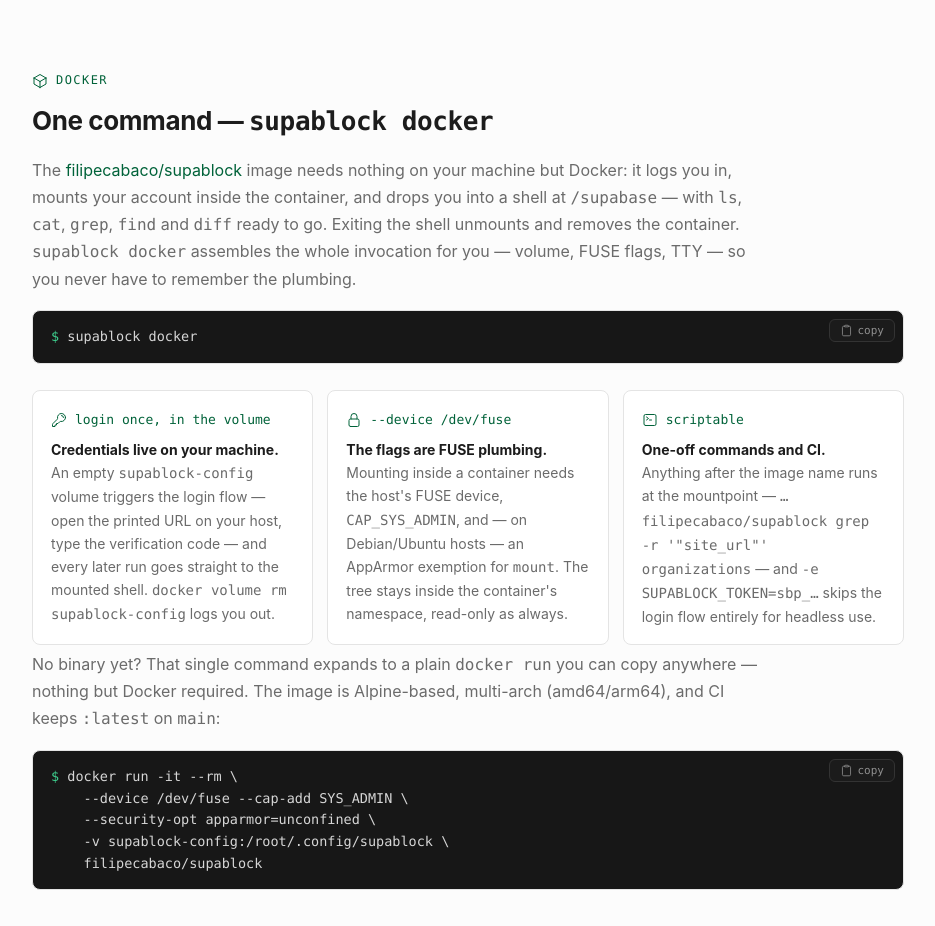
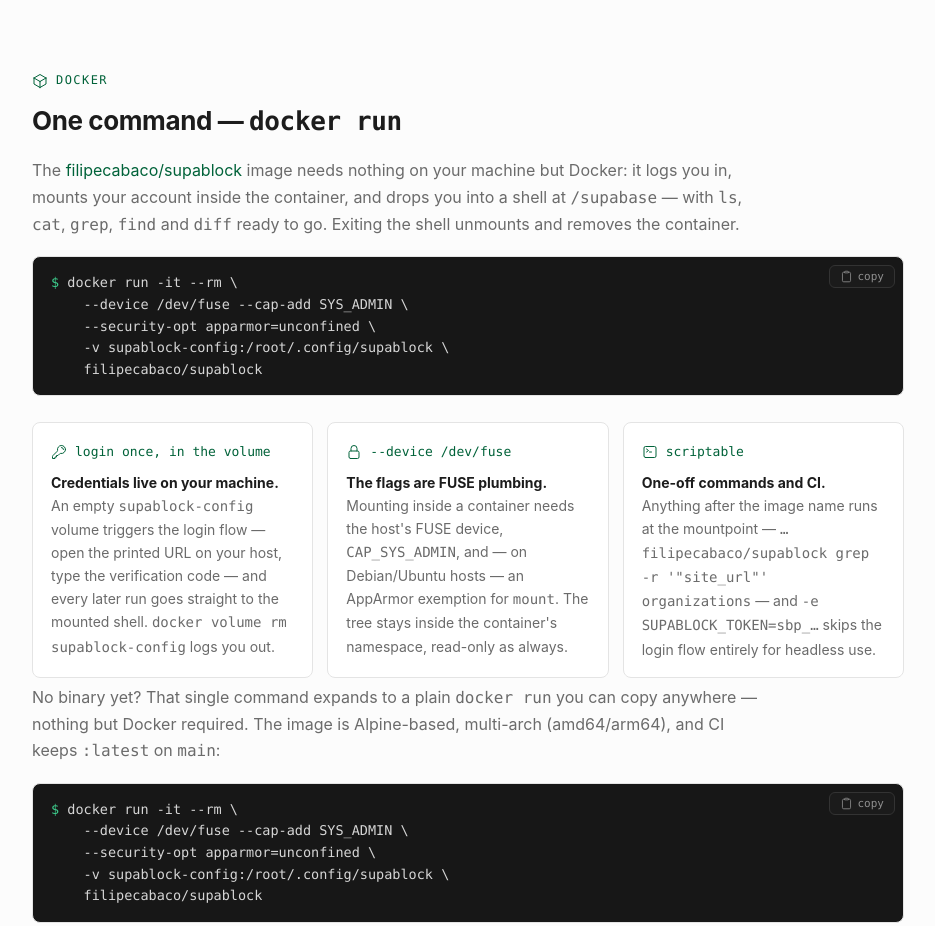
Before and after one commit to filipecabaco/supablock, a plain HTML site: page docs/index.html in a window 1280 px wide. Shown: the part 2629-3555 px from the top of the page, without its empty margins (172-1107 px from the left). Drawn offline with Linux system fonts and the light colour scheme.

Commit message:
remove docker command, too much complexity for little gains (#10)

```diff
--- a/docs/index.html
+++ b/docs/index.html
@@ -759,21 +759,23 @@
   <section id="docker">
     <div class="wrap">
       <p class="sec-label"><svg class="icon" aria-hidden="true"><use href="#i-cube"/></svg>Docker</p>
-      <h2>One command — <span class="mono">supablock docker</span></h2>
+      <h2>One command — <span class="mono">docker run</span></h2>
       <p class="body">
         The <a href="https://hub.docker.com/r/filipecabaco/supablock" rel="noopener">filipecabaco/supablock</a>
         image needs nothing on your machine but Docker: it logs you in, mounts your account inside
         the container, and drops you into a shell at <span class="mono">/supabase</span> — with
         <span class="mono">ls</span>, <span class="mono">cat</span>, <span class="mono">grep</span>,
         <span class="mono">find</span> and <span class="mono">diff</span> ready to go. Exiting the
-        shell unmounts and removes the container. <span class="mono">supablock docker</span>
-        assembles the whole invocation for you — volume, FUSE flags, TTY — so you never have to
-        remember the plumbing.
+        shell unmounts and removes the container.
       </p>
 
       <div class="code">
         <button class="copy" type="button"><svg class="icon" aria-hidden="true"><use href="#i-clipboard"/></svg><span>copy</span></button>
-        <pre><span class="p">$</span> supablock docker</pre>
+        <pre><span class="p">$</span> docker run -it --rm \
+    --device /dev/fuse --cap-add SYS_ADMIN \
+    --security-opt apparmor=unconfined \
+    -v supablock-config:/root/.config/supablock \
+    filipecabaco/supablock</pre>
       </div>
 
       <div class="facts">
@@ -1068,7 +1070,6 @@ rows-000000.csv  rows-000500.csv  rows-001000.csv
             <tr><td><code>supablock unmount [dir]</code></td><td>Unmount from another shell.</td></tr>
             <tr><td><code>supablock ls [path]</code></td><td>List a tree directory straight off the API — no mount, no FUSE, no privileges.</td></tr>
             <tr><td><code>supablock cat &lt;path&gt; [path…]</code></td><td>Print tree file(s) straight off the API; several paths share one process and cache.</td></tr>
-            <tr><td><code>supablock docker</code></td><td>Interactive containerized session — assembles the whole <code>docker run</code> (volume, FUSE flags, TTY) for you.</td></tr>
             <tr><td><code>supablock refresh</code></td><td>Flush the cache of a live mount; next reads re-fetch.</td></tr>
             <tr><td><code>supablock refresh --check</code></td><td>Report cache staleness (total / past-TTL entries) without flushing.</td></tr>
             <tr><td><code>supablock service install|uninstall|status</code></td><td>Auto-start the mount at login — systemd user unit (Linux) or launchd agent (macOS).</td></tr>
```
Also changed, not shown: README.md, 2 other files.
